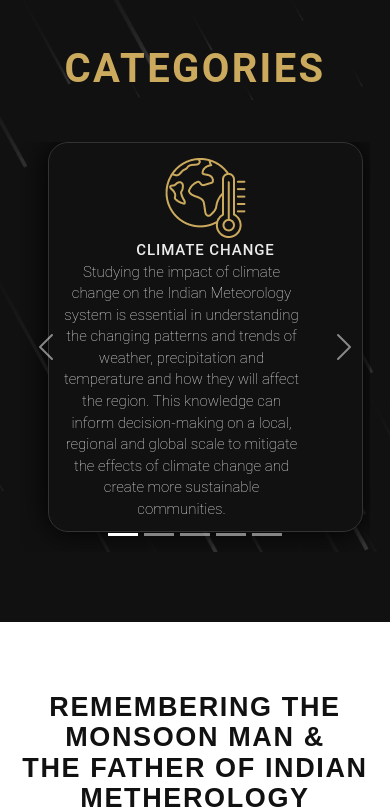
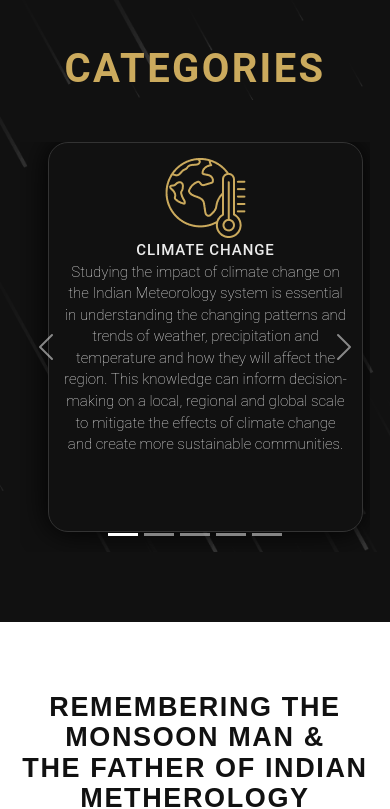
Before and after one commit to Anubhav1ks/SIkka_award, a React (Create React App) app: page / in a window 390 px wide. Shown: the part 944-1753 px from the top of the page. Built offline with nearby package versions, Linux system fonts and the light colour scheme.

Commit message:
responsive

```diff
--- a/src/Assets/css/catagory.css
+++ b/src/Assets/css/catagory.css
@@ -208,7 +208,6 @@
       flex-grow: 0;
   }
   .Card-categories p {
-      width: 235px;
       font-family: "Roboto";
       font-style: normal;
       font-weight: 100;
```
